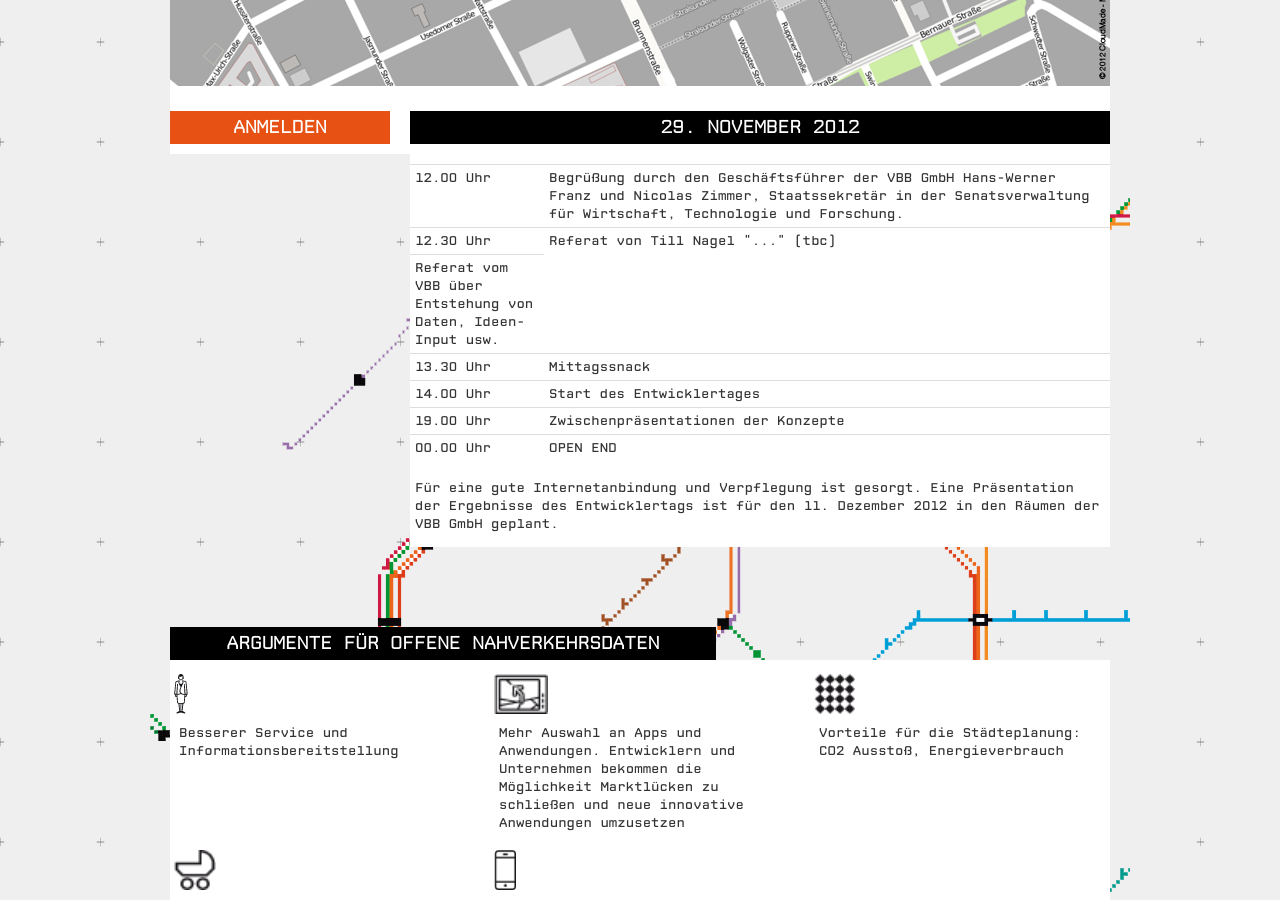
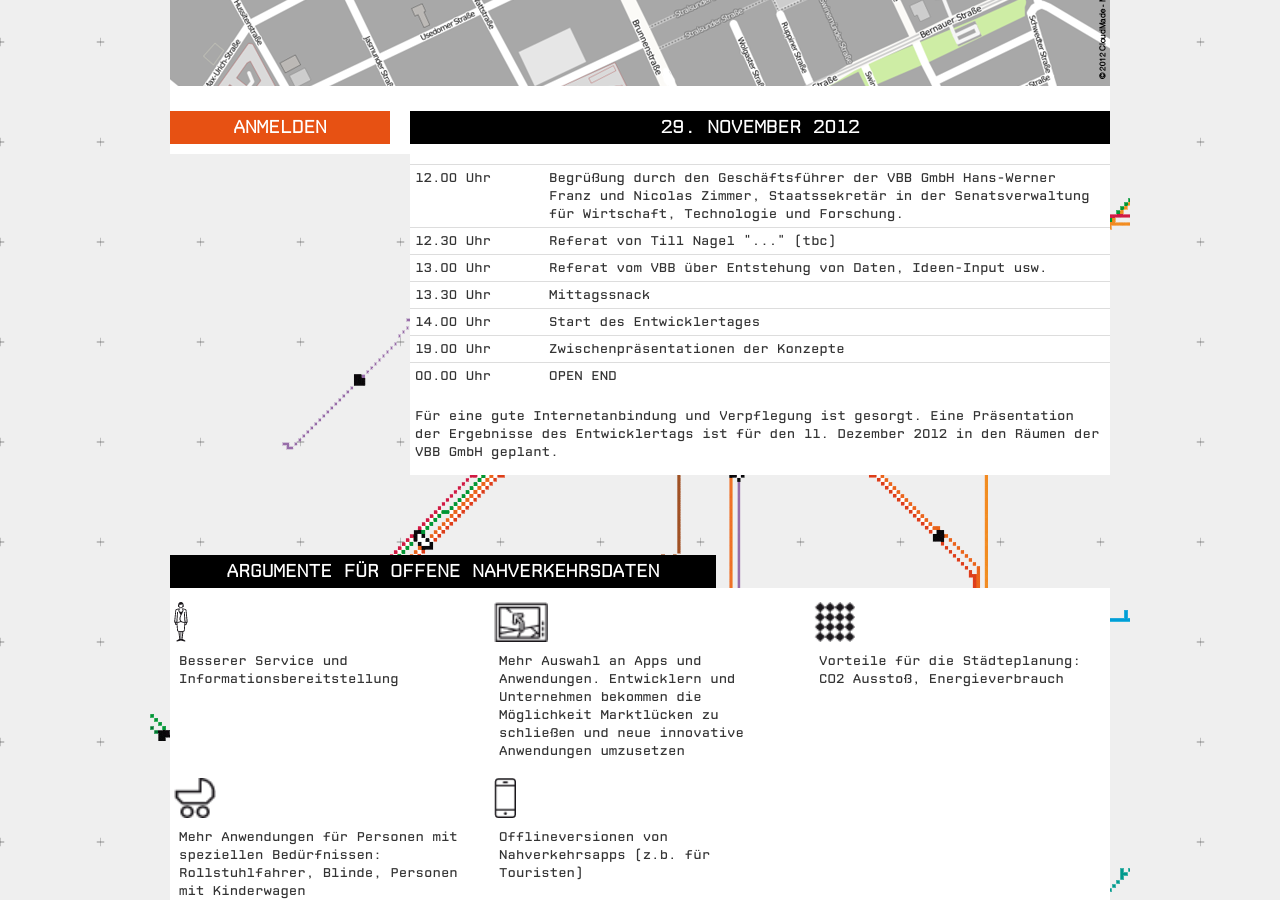
Before and after one commit to okfde/berlin.appsandthecity, a Jekyll site: the page built from index.html, in a window 1280 px wide and 900 px high, scrolled down 1558 px. Built offline with Jekyll 4.4.1, drawn with Linux system fonts in a browser that asks for light colours; nearby versions of some CDN libraries; Markdown is read by kramdown in place of the engine named in the settings.

Commit message:
programm

```diff
--- a/index.html
+++ b/index.html
@@ -101,6 +101,7 @@ von innovativen Anwendungen angeht. Einige wollen wir hier vorstellen:</p>
           <td>Referat von Till Nagel "..." (tbc)</td>
         </tr>
         <tr>
+        <td>13.00 Uhr</td>
           <td>Referat vom VBB über Entstehung von Daten, Ideen-Input usw.</td>
         </tr>
         <tr>
```
